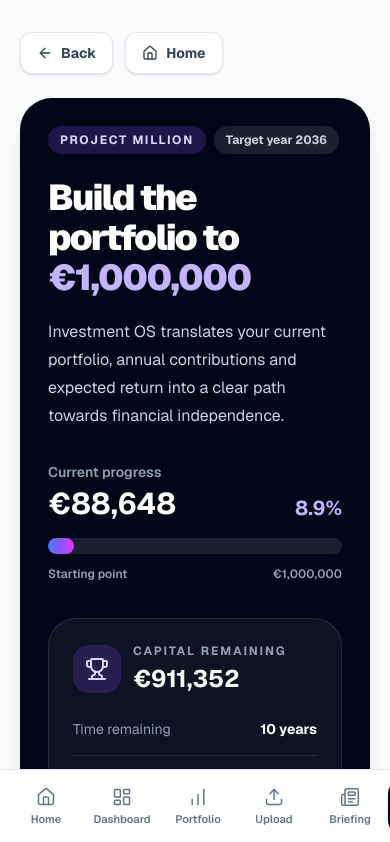
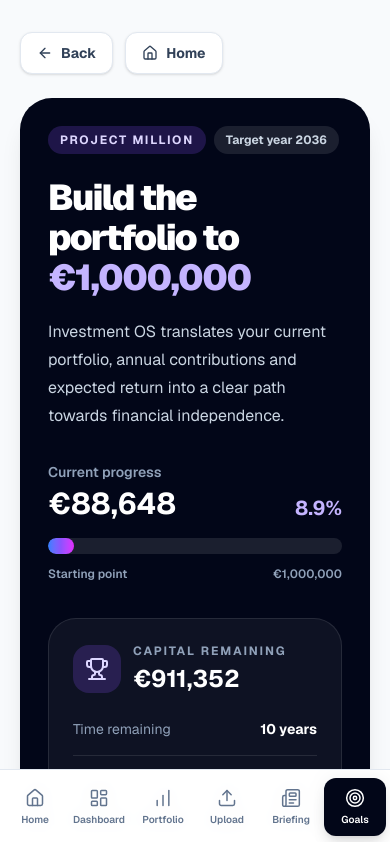
Before and after one commit to martijntje1981-sketch/investment-os, a Next.js app: page /goals in a window 390 px wide. Shown: the top 842 px of the page. Built offline with nearby package versions, Linux system fonts and the light colour scheme; no server answers.

Commit message:
Fix mobile Home navigation

```diff
--- a/components/home/BottomNav.tsx
+++ b/components/home/BottomNav.tsx
@@ -61,19 +61,35 @@ export default function BottomNavigation() {
 
   return (
     <nav className="fixed bottom-0 left-0 right-0 z-50 max-w-full overflow-hidden border-t border-slate-200 bg-white/95 pb-[env(safe-area-inset-bottom)] backdrop-blur">
-      <div className="mx-auto flex max-w-6xl overflow-x-auto overscroll-x-contain px-2 py-2 [scrollbar-width:none] [&::-webkit-scrollbar]:hidden sm:grid sm:grid-cols-6 sm:gap-2 sm:px-4">
+      <div className="mx-auto grid w-full max-w-6xl grid-cols-6 gap-0.5 px-1 py-2 sm:gap-2 sm:px-4">
         {navigationItems.map((item) => {
           const Icon = item.icon;
+
+          const className = `flex min-h-[58px] min-w-0 touch-manipulation flex-col items-center justify-center rounded-xl px-0.5 text-[10px] font-semibold transition sm:rounded-2xl sm:px-2 sm:text-xs ${
+            isActive(item.href)
+              ? "bg-slate-950 text-white shadow-lg"
+              : "text-slate-500 hover:bg-slate-100 hover:text-slate-950"
+          }`;
+
+          if (item.href === "/") {
+            return (
+              <a
+                key={item.href}
+                href="/"
+                aria-label="Open Home"
+                className={className}
+              >
+                <Icon className="mb-1 h-5 w-5" strokeWidth={1.8} />
+                <span>Home</span>
+              </a>
+            );
+          }
 
           return (
             <Link
               key={item.href}
               href={item.href}
-              className={`flex min-h-[58px] min-w-[76px] flex-1 touch-manipulation flex-col items-center justify-center rounded-2xl px-2 text-[11px] font-semibold transition sm:min-w-0 sm:text-xs ${
-                isActive(item.href)
-                  ? "bg-slate-950 text-white shadow-lg"
-                  : "text-slate-500 hover:bg-slate-100 hover:text-slate-950"
-              }`}
+              className={className}
             >
               <Icon className="mb-1 h-5 w-5" strokeWidth={1.8} />
               <span>{item.label}</span>
```
